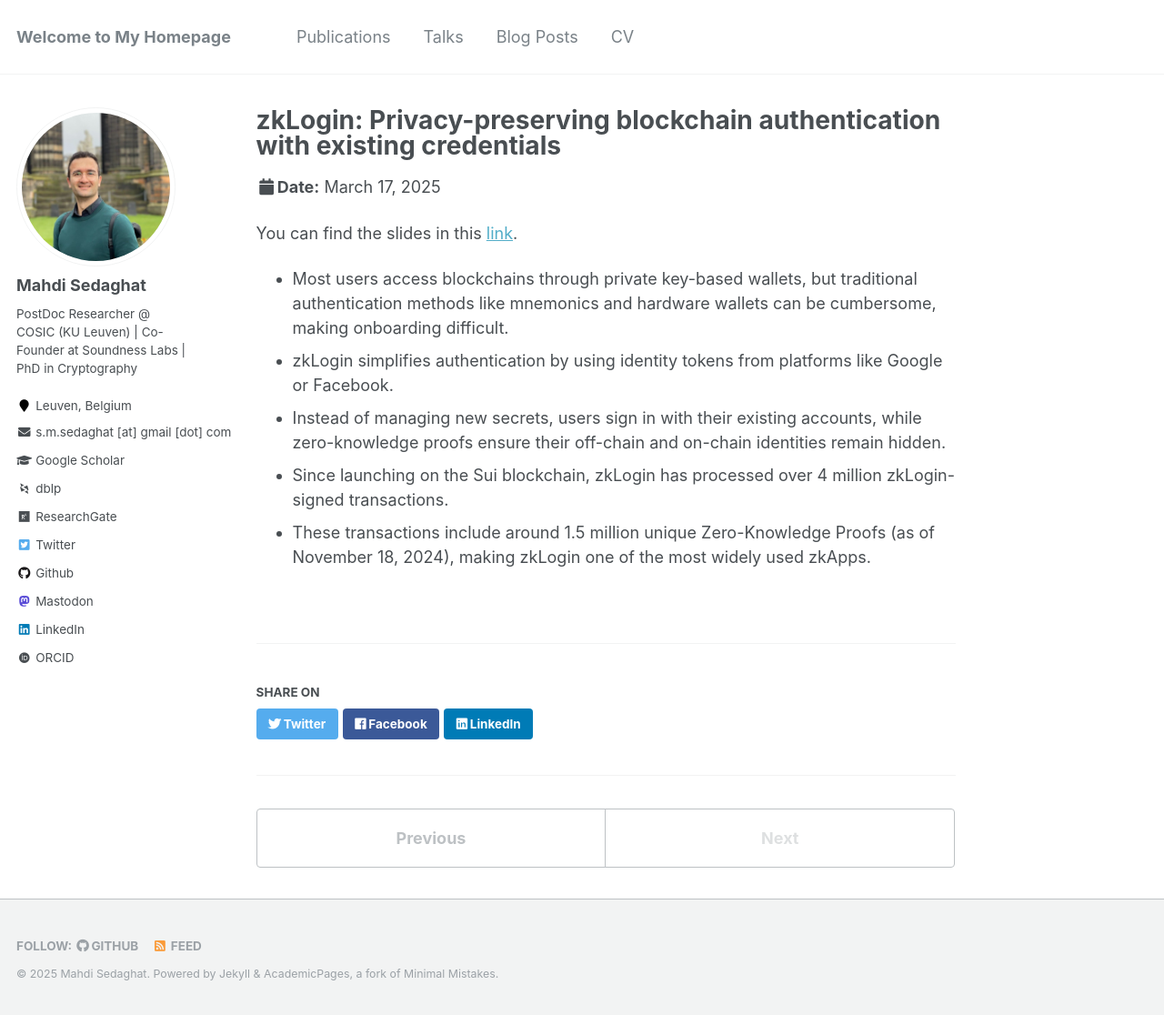
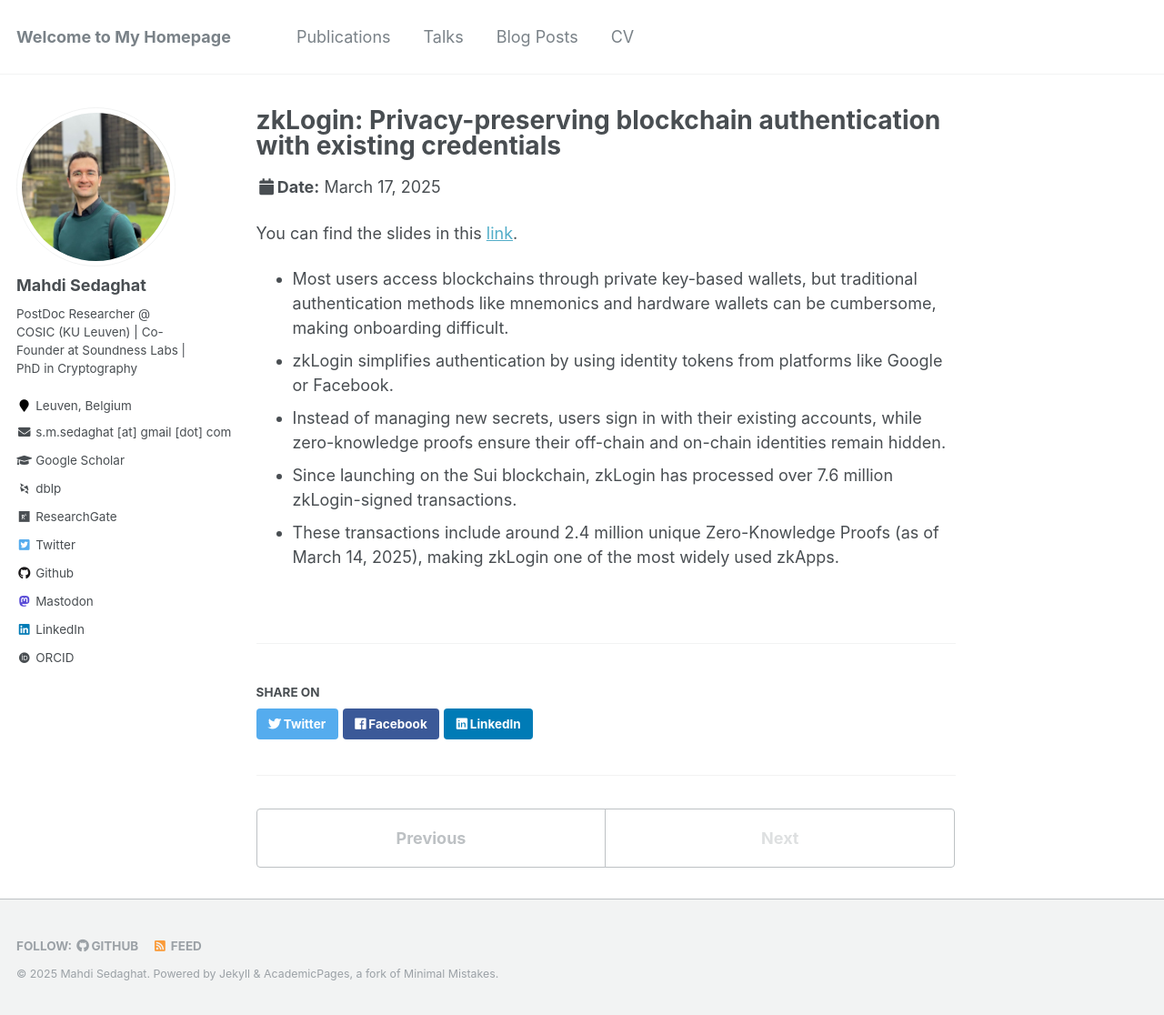
Before and after one commit to Mahdi171/Mahdi171.github.io, a Jekyll site: the page built from _talks/2025-03-17.md, in a window 1280 px wide and 1116 px high. Shown: the whole window at 91% size. Built offline with Jekyll 4.4.1, drawn with Linux system fonts in a browser that asks for light colours; some web fonts are replaced.

Commit message:
update for March

```diff
--- a/_talks/2025-03-17.md
+++ b/_talks/2025-03-17.md
@@ -14,6 +14,6 @@ You can find the slides in this <a class="artifact-link" target="_blank" href="{
   <li>Most users access blockchains through private key-based wallets, but traditional authentication methods like mnemonics and hardware wallets can be cumbersome, making onboarding difficult.</li>
   <li>zkLogin simplifies authentication by using identity tokens from platforms like Google or Facebook.</li>
   <li>Instead of managing new secrets, users sign in with their existing accounts, while zero-knowledge proofs ensure their off-chain and on-chain identities remain hidden.</li>
-  <li>Since launching on the Sui blockchain, zkLogin has processed over 4 million zkLogin-signed transactions.</li>
-  <li>These transactions include around 1.5 million unique Zero-Knowledge Proofs (as of November 18, 2024), making zkLogin one of the most widely used zkApps.</li>
+  <li>Since launching on the Sui blockchain, zkLogin has processed over 7.6 million zkLogin-signed transactions.</li>
+  <li>These transactions include around 2.4 million unique Zero-Knowledge Proofs (as of March 14, 2025), making zkLogin one of the most widely used zkApps.</li>
 </ul>
```
